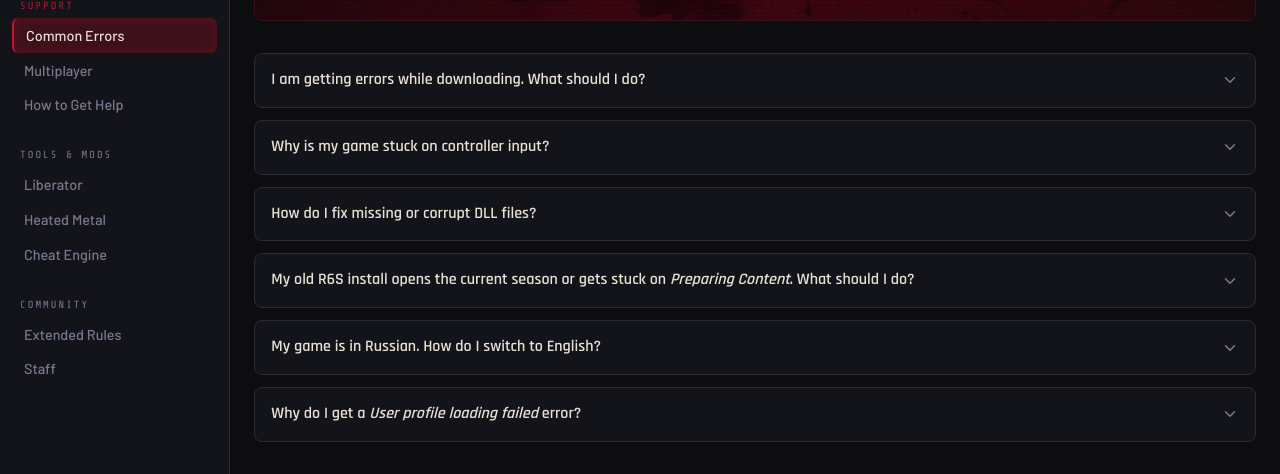
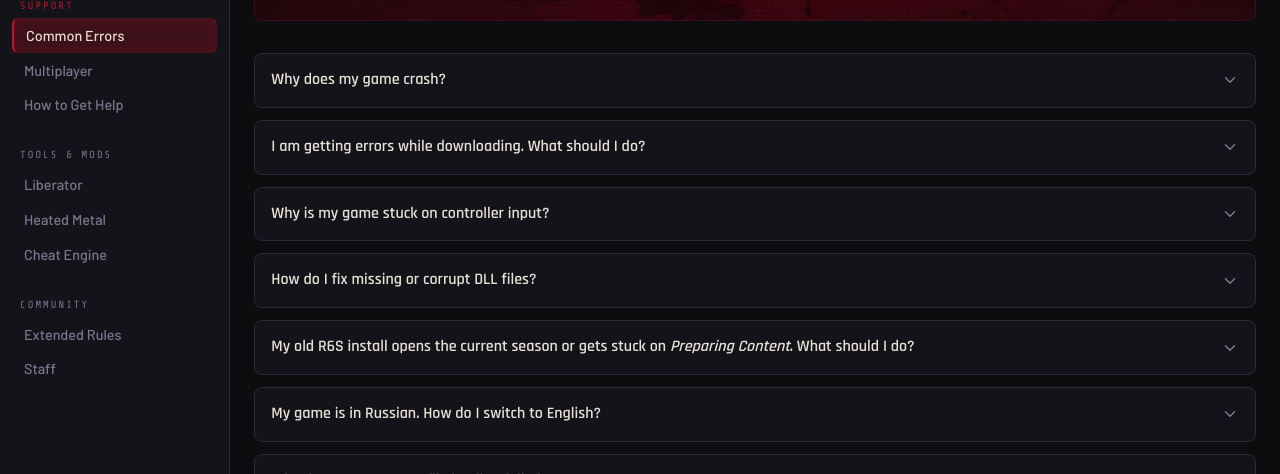
Before and after one commit to xeralin/ThrowbackFAQ, a Next.js app: page /common-errors in a window 1280 px wide. Shown: the part 215-689 px from the top of the page. Built offline with nearby package versions, Linux system fonts and the light colour scheme; no server answers.

Commit message:
Update the common errors

```diff
--- a/src/app/common-errors/page.tsx
+++ b/src/app/common-errors/page.tsx
@@ -18,6 +18,36 @@ export const metadata: Metadata = pageMetadata({
 });
 
 const faqs: FaqItem[] = [
+  {
+    id: "game-crash",
+    q: "Why does my game crash?",
+    a: (
+      <ol>
+        <li>
+          <strong>Disable overlays</strong> — External overlays like Overwolf
+          can crash older seasons, so turn them off before launching
+        </li>
+        <OnLauncher>
+          <li>
+            <strong>Clear the app cache</strong> — Use <strong>Clear</strong>{" "}
+            next to <strong>App cache</strong> in <strong>Settings</strong>
+          </li>
+          <li>
+            <strong>Verify your files</strong> — Use <strong>Verify</strong> in
+            the <strong>Manage</strong> tab of the season to restore missing or
+            damaged files
+          </li>
+        </OnLauncher>
+        <OnDownloader>
+          <li>
+            <strong>Verify your files</strong> — Use{" "}
+            <strong>Verify the game</strong> in the downloader to restore
+            missing or damaged files
+          </li>
+        </OnDownloader>
+      </ol>
+    ),
+  },
   {
     id: "download-errors",
     q: "I am getting errors while downloading. What should I do?",
@@ -266,7 +296,6 @@ const faqs: FaqItem[] = [
       </>
     ),
     a: (
-      <>
       <ol>
         <li>
           <strong>Restart the game</strong> — Close it completely
@@ -279,6 +308,28 @@ const faqs: FaqItem[] = [
           </OnWindows>{" "}
           and try again
         </li>
+        <OnWindows>
+          <OnDownloader>
+            <li>
+              <strong>Check your antivirus</strong> — If files were removed,
+              exclude your R6S folder (see{" "}
+              <Link href="/getting-started#antivirus-exclusion">
+                Getting Started
+              </Link>
+              )
+            </li>
+          </OnDownloader>
+          <OnLauncher>
+            <li>
+              <strong>Check your antivirus</strong> — If files were removed,
+              exclude the Launcher and library folders (see{" "}
+              <Link href="/getting-started#antivirus-exclusion">
+                Getting Started
+              </Link>
+              )
+            </li>
+          </OnLauncher>
+        </OnWindows>
         <OnDownloader>
           <li>
             <strong>Verify your files</strong> — Use{" "}
@@ -288,38 +339,16 @@ const faqs: FaqItem[] = [
         </OnDownloader>
         <OnLauncher>
           <li>
-              <strong>Verify your files</strong> — Use <strong>Verify</strong>{" "}
-              in the <strong>Manage</strong> tab of the season to check for
-              missing or corrupted files
+            <strong>Clear the app cache</strong> — Use <strong>Clear</strong>{" "}
+            next to <strong>App cache</strong> in <strong>Settings</strong>
+          </li>
+          <li>
+            <strong>Verify your files</strong> — Use <strong>Verify</strong> in
+            the <strong>Manage</strong> tab of the season to check for missing
+            or corrupted files
           </li>
         </OnLauncher>
-          <OnWindows>
-            <OnDownloader>
-              <li>
-                <strong>Check your antivirus</strong> — If files were removed,
-                exclude your R6S folder (see{" "}
-                <Link href="/getting-started#antivirus-exclusion">
-                  Getting Started
-                </Link>
-                ) and run <strong>Verify the game</strong> again
-              </li>
-            </OnDownloader>
-            <OnLauncher>
-              <li>
-                <strong>Check your antivirus</strong> — If files were removed,
-                exclude the Launcher and library folders (see{" "}
-                <Link href="/getting-started#antivirus-exclusion">
-                  Getting Started
-                </Link>
-                ) and run <strong>Verify</strong> again
-              </li>
-            </OnLauncher>
-          </OnWindows>
       </ol>
-        <Note className="my-3">
-          This issue usually resolves itself after a restart.
-        </Note>
-      </>
     ),
   },
   {
```
Lines whose indentation alone changed are shown as unchanged.
